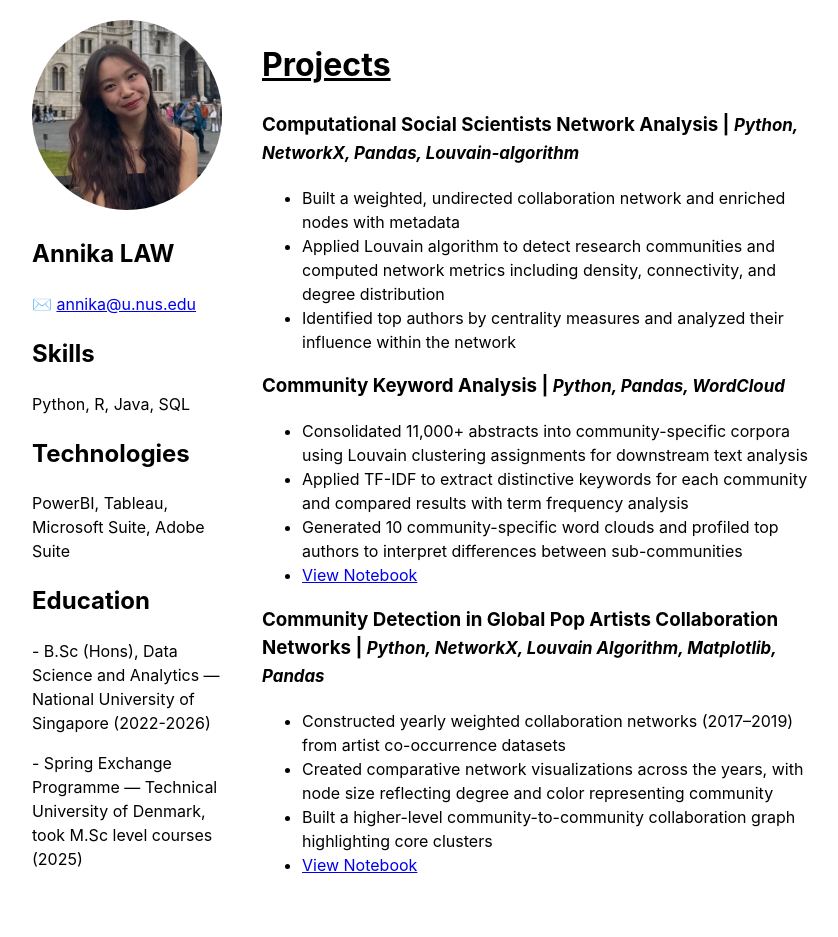
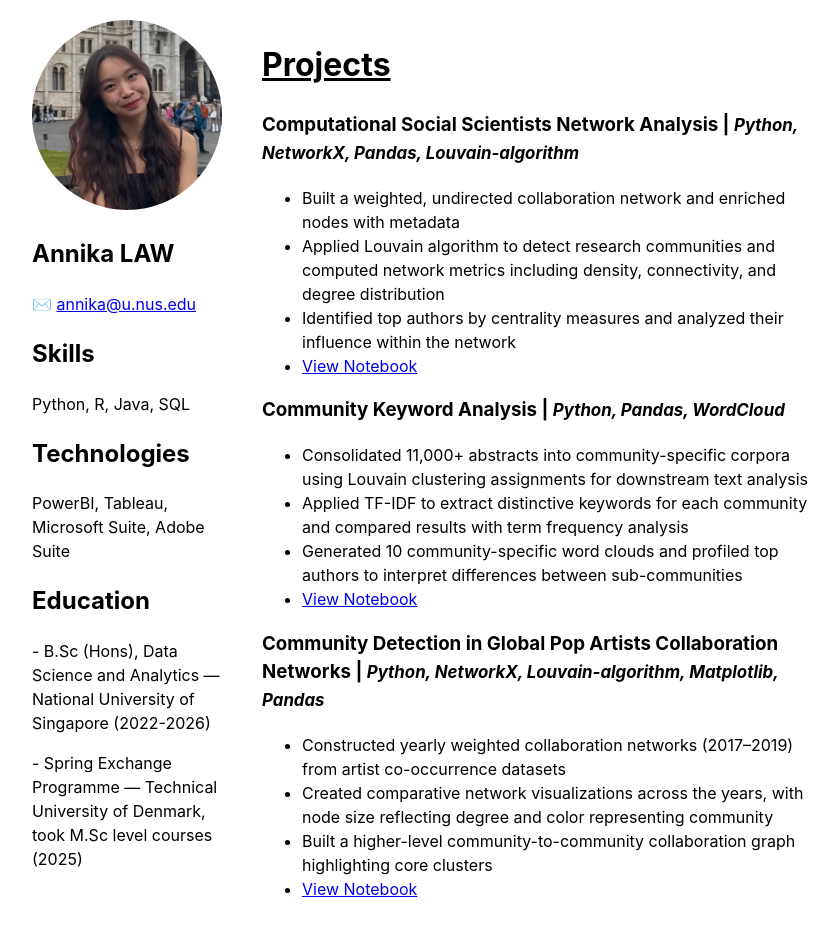
Before and after one commit to annikaljy/annikaljy.github.io, a Jekyll site: the page built from index.md, in a window 1280 px wide. Shown: the whole page, without its empty margins (208-1046 px from the left). Built offline with Jekyll 4.4.1, drawn with Linux system fonts in a browser that asks for light colours; before the commit the page ends 913 px from its top, so only the background shows below that.

Commit message:
Update index.md

```diff
--- a/index.md
+++ b/index.md
@@ -33,6 +33,11 @@ title: Annika Law Jie Yu
     <li>Built a weighted, undirected collaboration network and enriched nodes with metadata</li>
     <li>Applied Louvain algorithm to detect research communities and computed network metrics including density, connectivity, and degree distribution</li>
     <li>Identified top authors by centrality measures and analyzed their influence within the network</li>
+    <li>
+      <a href="https://github.com/annikaljy/annikaljy.github.io/blob/main/notebooks/02467_assignment1.md" target="_blank">
+        View Notebook
+      </a>
+    </li>
   </ul>
 
   <h3>
@@ -53,7 +58,7 @@ title: Annika Law Jie Yu
 
   <h3>
     Community Detection in Global Pop Artists Collaboration Networks |
-    <span style="font-size: 0.9em; font-style: italic;"> Python, NetworkX, Louvain Algorithm, Matplotlib, Pandas</span>
+    <span style="font-size: 0.9em; font-style: italic;"> Python, NetworkX, Louvain-algorithm, Matplotlib, Pandas</span>
   </h3>
   <ul>
     <li>Constructed yearly weighted collaboration networks (2017–2019) from artist co-occurrence datasets</li>
```
